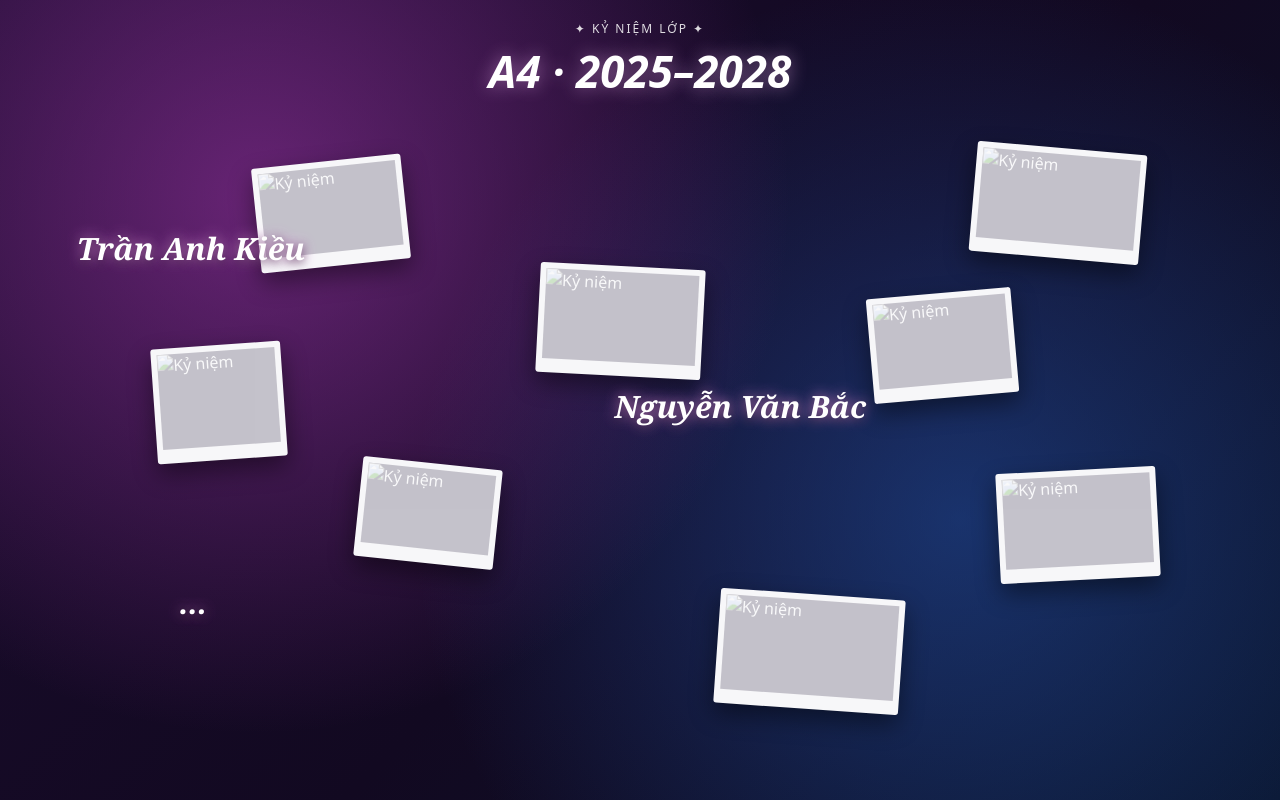
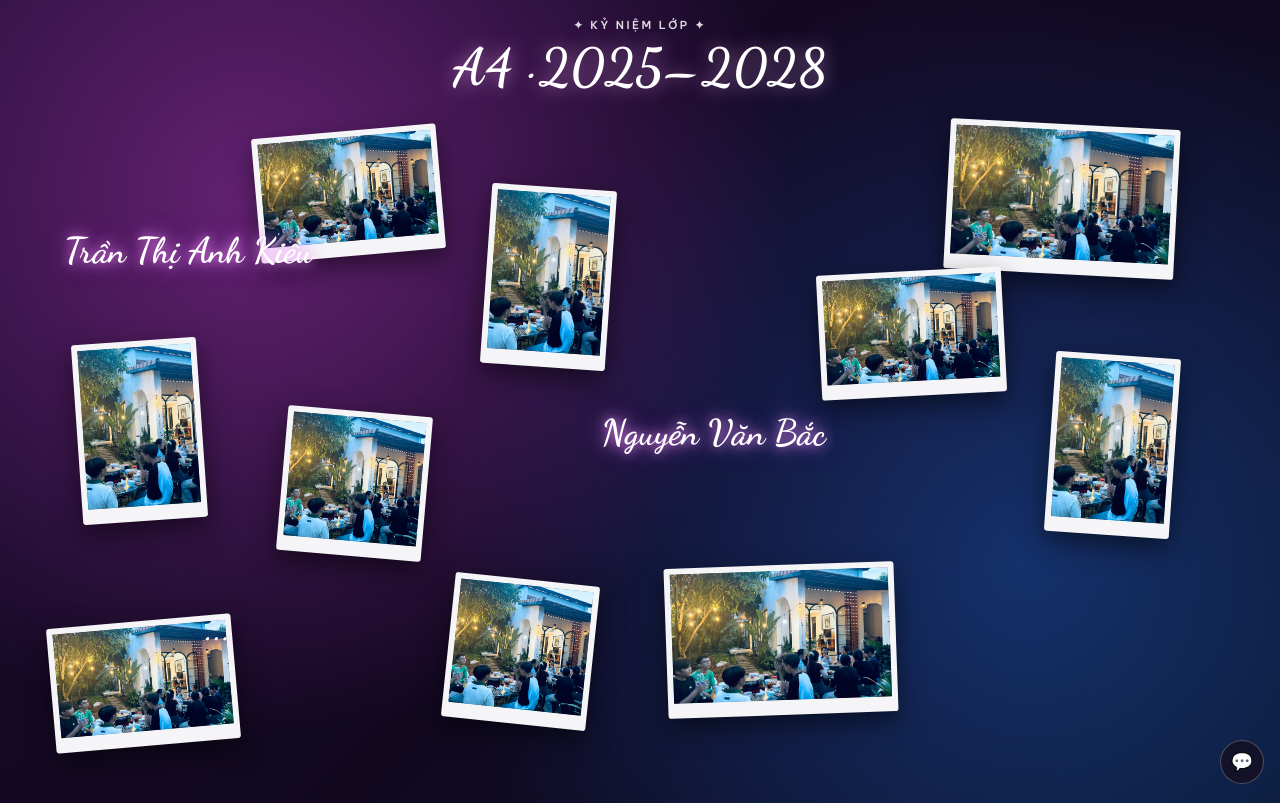
Before and after one commit to sicko-star/ki-niem-cua-a4, a plain HTML site: page index.html in a window 1280 px wide. Drawn offline with Linux system fonts and the light colour scheme.

Commit message:
Add files via upload

```diff
--- a/index.html
+++ b/index.html
@@ -3,73 +3,71 @@
 <head>
   <meta charset="UTF-8" />
   <meta name="viewport" content="width=device-width, initial-scale=1.0" />
-  <title>A2 · 2024–2027</title>
+  <title>A4 · 2025–2028</title>
+  <link href="https://fonts.googleapis.com/css2?family=Be+Vietnam+Pro:wght@400;600;700&family=Dancing+Script:wght@700&display=swap" rel="stylesheet" />
   <style>
     * { box-sizing: border-box; }
     body {
-      margin: 0;
-      min-height: 100vh;
-      font-family: system-ui, -apple-system, sans-serif;
-      color: #fff;
-      background:
-        radial-gradient(circle at 20% 25%, rgba(168, 56, 178, 0.55), transparent 45%),
-        radial-gradient(circle at 75% 65%, rgba(34, 82, 168, 0.55), transparent 50%),
-        linear-gradient(135deg, #1b0c2e 0%, #120921 55%, #091329 100%);
+      margin: 0; min-height: 100vh; color: #fff;
+      font-family: "Be Vietnam Pro", sans-serif;
+      background: radial-gradient(circle at 20% 25%, rgba(164,52,176,.55), transparent 45%),
+                  radial-gradient(circle at 80% 70%, rgba(28,78,166,.55), transparent 50%),
+                  linear-gradient(135deg, #1b0c2e, #110820 55%, #081226);
       overflow-x: hidden;
     }
-    .header {
-      position: relative;
-      z-index: 5;
-      text-align: center;
-      padding: 20px 16px 8px;
+    .header { text-align: center; padding: 18px 12px 4px; position: relative; z-index: 10; }
+    .tag { font-size: 11px; letter-spacing: 2.5px; opacity: .85; font-weight: 600; }
+    h1 {
+      margin: 4px 0 0; font-family: "Dancing Script", cursive;
+      font-size: clamp(32px, 4.5vw, 52px);
+      text-shadow: 0 0 18px rgba(255,185,255,.55);
     }
-    .tag {
-      font-size: 12px;
-      letter-spacing: 2px;
-      opacity: 0.85;
+    .wall { position: relative; width: 100%; height: calc(100vh - 100px); min-height: 600px; }
+
+    /* Các kiểu khung ảnh polaroid */
+    .card {
+      position: absolute; background: #f5f5f7; padding: 6px 6px 15px; border-radius: 3px;
+      box-shadow: 0 10px 26px rgba(0,0,0,.5); cursor: pointer; transition: .22s ease;
     }
-    h1 {
-      margin: 4px 0 0;
-      font-size: clamp(26px, 4vw, 44px);
-      font-style: italic;
-      text-shadow: 0 0 18px rgba(255, 190, 255, 0.45);
+    .card.ngang     { width: 185px; height: 125px; }
+    .card.ngang-lon { width: 230px; height: 150px; }
+    .card.doc       { width: 125px; height: 180px; }
+    .card.vuong     { width: 145px; height: 145px; }
+
+    .card:hover { transform: scale(1.16) rotate(0deg) !important; z-index: 30 !important; }
+    .card img { display: block; width: 100%; height: 100%; object-fit: cover; background: #281e3c; }
+
+    .gv {
+      position: absolute; z-index: 15; font-family: "Dancing Script", cursive; font-weight: 700;
+      font-size: clamp(24px, 2.8vw, 38px); white-space: nowrap; pointer-events: none;
+      text-shadow: 0 0 12px rgba(255,150,255,.9), 0 0 24px rgba(200,110,255,.65);
     }
-    .wall {
-      position: relative;
-      width: 100%;
-      min-height: 82vh;
-      padding: 20px;
+    .chat-btn {
+      position: fixed; right: 16px; bottom: 16px; z-index: 50; width: 44px; height: 44px;
+      border-radius: 50%; border: 1px solid rgba(255,255,255,.25);
+      background: rgba(20,16,36,.85); color: #fff; font-size: 18px; cursor: pointer;
     }
-    .polaroid {
-      position: absolute;
-      background: #f7f7f9;
-      padding: 6px 6px 14px;
-      border-radius: 3px;
-      box-shadow: 0 10px 24px rgba(0, 0, 0, 0.45);
-      transition: transform 0.2s ease, z-index 0.2s ease;
+    .chat-box {
+      position: fixed; right: 16px; bottom: 68px; z-index: 50; width: 300px;
+      background: rgba(22,18,40,.95); border: 1px solid rgba(255,255,255,.16);
+      border-radius: 14px; padding: 14px; display: none;
     }
-    .polaroid:hover {
-      transform: scale(1.12) rotate(0deg) !important;
-      z-index: 20;
+    .chat-box.open { display: block; }
+    .chat-box input {
+      width: 100%; margin-bottom: 8px; padding: 8px 10px; border-radius: 8px;
+      border: 1px solid rgba(255,255,255,.2); background: #100d1d; color: #fff;
     }
-    .polaroid img {
-      display: block;
-      width: 100%;
-      height: 100%;
-      object-fit: cover;
-      background: #2c2440;
+    .chat-box button {
+      width: 100%; padding: 8px; border: none; border-radius: 8px;
+      background: #d96bff; color: #111; font-weight: 700; cursor: pointer;
     }
-    .student-name {
-      position: absolute;
-      font-family: Georgia, "Times New Roman", serif;
-      font-style: italic;
-      font-weight: 700;
-      font-size: clamp(18px, 2.4vw, 32px);
-      color: #fff;
-      text-shadow: 0 0 14px rgba(255, 160, 255, 0.85), 0 2px 10px rgba(0, 0, 0, 0.8);
-      pointer-events: none;
-      white-space: nowrap;
+    .msg { padding: 6px 8px; margin-top: 6px; border-radius: 8px; background: rgba(255,255,255,.08); font-size: 13px; }
+    .zoom {
+      position: fixed; inset: 0; z-index: 80; background: rgba(0,0,0,.85);
+      display: none; align-items: center; justify-content: center;
     }
+    .zoom.open { display: flex; }
+    .zoom img { max-width: 90vw; max-height: 85vh; border: 8px solid #fff; border-radius: 4px; }
   </style>
 </head>
 <body>
@@ -80,54 +78,74 @@
 
   <div class="wall" id="wall"></div>
 
+  <button class="chat-btn" id="btnChat">💬</button>
+  <div class="chat-box" id="boxChat">
+    <div style="font-weight:700;margin-bottom:8px">Nhắn nhau ✦</div>
+    <form id="fChat">
+      <input id="nIn" placeholder="Tên của bạn..." required />
+      <input id="mIn" placeholder="Viết lời nhắn..." required />
+      <button type="submit">Gửi</button>
+    </form>
+    <div id="lChat" style="max-height:150px;overflow-y:auto"></div>
+  </div>
+
+  <div class="zoom" id="zoom"><img id="zoomImg" src="" /></div>
+
   <script>
     const wall = document.getElementById("wall");
 
-    // Sửa danh sách tên học sinh và vị trí (x, y tính theo %)
-    const names = [
-      { text: "Trần Anh Kiều", x: 6, y: 18 },
-      { text: "Nguyễn Văn Bắc", x: 48, y: 42 },
-      { text: "...", x: 14, y: 72 }
+    // Tên giáo viên nổi trên nền
+    const gvs = [
+      { t: "Trần Thị Anh Kiều", x: 5, y: 18 },
+      { t: "Nguyễn Văn Bắc", x: 47, y: 44 },
+      { t: "...", x: 16, y: 72 }
     ];
 
-    // Sửa tên file ảnh cho khớp với ảnh bạn bỏ vào thư mục web-lop
-    const photos = [
-      { src: "a1.jpg", x: 20, y: 8, w: 150, h: 105, rot: -6 },
-      { src: "a2.jpg", x: 76, y: 6, w: 170, h: 110, rot: 5 },
-      { src: "a3.jpg", x: 12, y: 36, w: 130, h: 115, rot: -4 },
-      { src: "a4.jpg", x: 42, y: 24, w: 165, h: 110, rot: 3 },
-      { src: "a5.jpg", x: 68, y: 28, w: 145, h: 105, rot: -5 },
-      { src: "a6.jpg", x: 28, y: 54, w: 140, h: 100, rot: 6 },
-      { src: "a7.jpg", x: 78, y: 55, w: 160, h: 110, rot: -3 },
-      { src: "a8.jpg", x: 56, y: 74, w: 185, h: 115, rot: 4 }
+    // kieu có 4 loại: "ngang", "ngang-lon", "doc", "vuong"
+    const pics = [
+      { s: "anh1.jpg.jpg", kieu: "ngang",     x: 20, y: 4,  r: -5 },
+      { s: "anh1.jpg.jpg", kieu: "doc",       x: 38, y: 12, r: 4  },
+      { s: "anh1.jpg.jpg", kieu: "ngang-lon", x: 74, y: 3,  r: 3  },
+      { s: "anh1.jpg.jpg", kieu: "doc",       x: 6,  y: 34, r: -4 },
+      { s: "anh1.jpg.jpg", kieu: "vuong",     x: 22, y: 44, r: 5  },
+      { s: "anh1.jpg.jpg", kieu: "ngang",     x: 64, y: 24, r: -3 },
+      { s: "anh1.jpg.jpg", kieu: "doc",       x: 82, y: 36, r: 4  },
+      { s: "anh1.jpg.jpg", kieu: "ngang-lon", x: 52, y: 66, r: -2 },
+      { s: "anh1.jpg.jpg", kieu: "vuong",     x: 35, y: 68, r: 6  },
+      { s: "anh1.jpg.jpg", kieu: "ngang",     x: 4,  y: 74, r: -5 }
     ];
 
-    photos.forEach(p => {
-      const card = document.createElement("div");
-      card.className = "polaroid";
-      card.style.left = p.x + "%";
-      card.style.top = p.y + "%";
-      card.style.width = p.w + "px";
-      card.style.height = p.h + "px";
-      card.style.transform = `rotate(${p.rot}deg)`;
-
-      const img = document.createElement("img");
-      img.src = p.src;
-      img.alt = "Kỷ niệm";
-      img.onerror = () => { img.style.opacity = "0.25"; };
-
-      card.appendChild(img);
-      wall.appendChild(card);
+    const zoom = document.getElementById("zoom"), zoomImg = document.getElementById("zoomImg");
+    pics.forEach(p => {
+      const d = document.createElement("div");
+      d.className = "card " + p.kieu;
+      d.style.cssText = `left:${p.x}%;top:${p.y}%;transform:rotate(${p.r}deg)`;
+      const i = document.createElement("img");
+      i.src = p.s;
+      i.onerror = () => i.style.opacity = ".25";
+      d.onclick = () => { zoomImg.src = i.src; zoom.classList.add("open"); };
+      d.appendChild(i); wall.appendChild(d);
     });
 
-    names.forEach(n => {
-      const el = document.createElement("div");
-      el.className = "student-name";
-      el.textContent = n.text;
-      el.style.left = n.x + "%";
-      el.style.top = n.y + "%";
-      wall.appendChild(el);
+    zoom.onclick = () => zoom.classList.remove("open");
+
+    gvs.forEach(g => {
+      const e = document.createElement("div");
+      e.className = "gv"; e.textContent = g.t;
+      e.style.left = g.x + "%"; e.style.top = g.y + "%";
+      wall.appendChild(e);
     });
+
+    document.getElementById("btnChat").onclick = () => document.getElementById("boxChat").classList.toggle("open");
+    const K = "a4_msg_v1", f = document.getElementById("fChat"), l = document.getElementById("lChat");
+    const show = () => l.innerHTML = JSON.parse(localStorage.getItem(K) || "[]").map(x => `<div class="msg"><b>${x.n}:</b> ${x.m}</div>`).join("");
+    f.onsubmit = e => {
+      e.preventDefault();
+      const arr = JSON.parse(localStorage.getItem(K) || "[]");
+      arr.unshift({ n: document.getElementById("nIn").value, m: document.getElementById("mIn").value });
+      localStorage.setItem(K, JSON.stringify(arr)); f.reset(); show();
+    };
+    show();
   </script>
 </body>
 </html>
```
